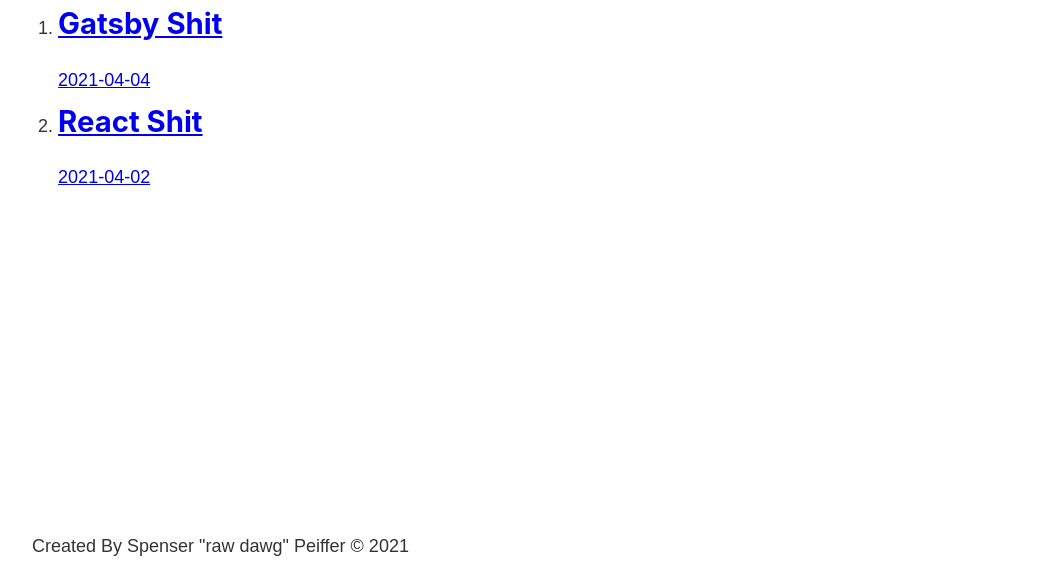
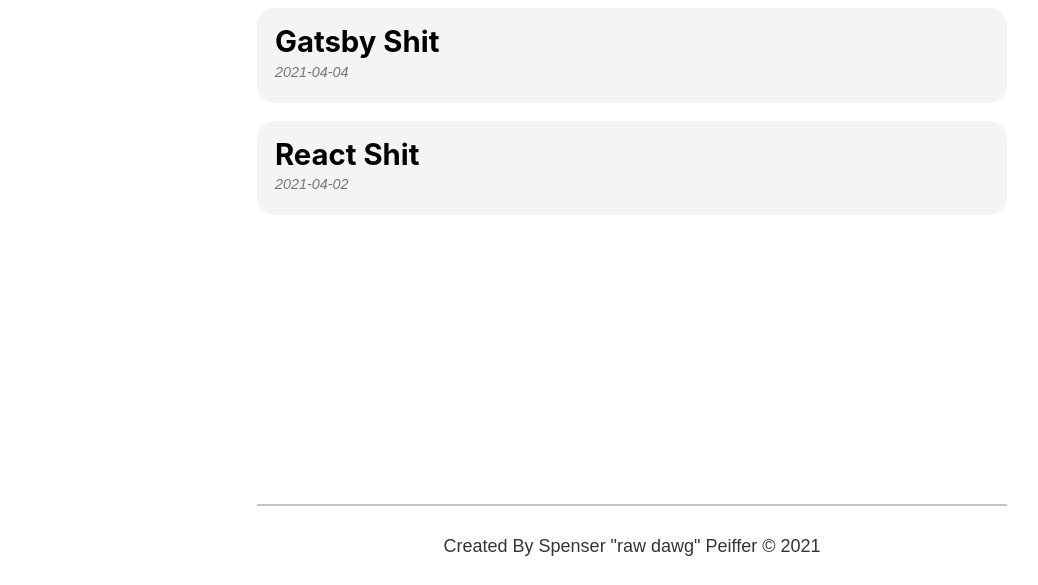
Before and after one commit to speiffer829/gatsby-bootcamp, a Gatsby site: page /Blog in a window 1280 px wide. Shown: the part 215-800 px from the top of the page, without its empty margins (8-1046 px from the left). Built offline with nearby package versions, Linux system fonts and the light colour scheme; Gatsby itself is replaced by a stand-in of ours.

Commit message:
blog images

```diff
--- a/gatsby-config.js
+++ b/gatsby-config.js
@@ -12,7 +12,7 @@
     foo: 'bar',
   },
   plugins: [
-    `gatsby-plugin-sass`,
+    'gatsby-plugin-sass',
     {
       resolve: 'gatsby-source-filesystem',
       options: {
@@ -20,6 +20,22 @@
         path: `${__dirname}/src/`
       }
     },
-    'gatsby-transformer-remark'
+    {
+      resolve: 'gatsby-transformer-remark',
+      options: {
+        plugins: [
+          'gatsby-remark-relative-images',
+          {
+            resolve: 'gatsby-remark-images',
+            options: {
+              maxWidth: 750,
+              linkImagesToOriginal: false
+            }
+          }
+        ]
+      }
+    },
+    'gatsby-plugin-sharp',
+
   ],
 }
--- a/package.json
+++ b/package.json
@@ -16,6 +16,9 @@
   "dependencies": {
     "gatsby": "^3.0.0",
     "gatsby-plugin-sass": "^4.0.0",
+    "gatsby-plugin-sharp": "^3.0.0",
+    "gatsby-remark-images": "^4.0.0",
+    "gatsby-remark-relative-images": "^2.0.2",
     "gatsby-source-filesystem": "^3.0.0",
     "gatsby-transformer-remark": "^3.0.0",
     "react": "^17.0.1",
--- a/src/pages/Blog.js
+++ b/src/pages/Blog.js
@@ -1,7 +1,7 @@
 import React from 'react'
 import Layout from "../Components/Layout";
 import { Link, graphql, useStaticQuery } from "gatsby"
-
+import * as blogStyles from './blog.module.scss'
 
 const BlogPage = () => {
 
@@ -26,14 +26,12 @@
   `
 )
 
-console.log( data );
-
 	return (
     <Layout className="blogpage">
       <h1>Blog</h1>
-      <ol>
+      <ol className={blogStyles.posts}>
         {data.allMarkdownRemark.edges.map(post => (
-          <li key={post.node.id}>
+          <li key={post.node.id} className={blogStyles.post}>
             <Link to={`/Blog/${post.node.fields.slug}`}>
               <h2>{post.node.frontmatter.title}</h2>
               <p>{post.node.frontmatter.date}</p>
--- /dev/null
+++ b/src/pages/blog.module.scss
@@ -0,0 +1,35 @@
+.posts{
+	list-style-type: none;
+	margin: 0;
+
+}
+
+.post{
+	margin: 1rem 0;
+
+
+	a{
+		background: #f4f4f4;
+		color: #000;
+		text-decoration: none;
+		display: block;
+		padding: 1rem;
+		transition: background 150ms;
+		border-radius: 1rem;
+
+
+		h2{
+			margin-bottom: 0;
+		}
+
+		p{
+			color: #777;
+			font-size: 0.8rem;
+			font-style: italic;
+		}
+
+		&:hover{
+			background: #e4e4e4;
+		}
+	}
+}
--- a/src/posts/gatsby.md
+++ b/src/posts/gatsby.md
@@ -5,6 +5,8 @@
 
 I Just launched a new bootcamp!
 
+![Memaw](./memaw.jpg)
+
 ## Topics Covered
 
 1. Gatsby
--- a/src/posts/react.md
+++ b/src/posts/react.md
@@ -3,4 +3,6 @@
 date: "2021-04-02"
 ---
 
+![frank](./frank.jpg)
+
 React is pretty cool but not better than Vue.js
--- a/src/styles/index.scss
+++ b/src/styles/index.scss
@@ -1,4 +1,6 @@
-$blue: #094862;
+$blue: #2550c6;
+// $blue: #094862;
+
 
 *{
 	box-sizing: border-box;
@@ -28,7 +30,7 @@
 			margin: 0;
 
 			a{
-				color: #094862;
+				color: $blue;
 				text-decoration: none;
 				border: solid 2px transparent;
 				padding: .5em;
@@ -36,7 +38,7 @@
 				transition: all 250ms;
 
 				&.current{
-					border-color: #094862;
+					border-color: $blue;
 				}
 			}
 
@@ -53,7 +55,7 @@
 	display: flex;
 	flex-direction: column;
 	min-height: 100vh;
-	max-width: 1200px;
+	max-width: 750px;
 	width: 100%;
 	margin: 0px auto;
 
@@ -702,3 +704,10 @@
     font-size: 100%;
   }
 }
+
+footer{
+  padding-top: 1.5rem;
+  margin-top: 1.5rem;
+  border-top: solid #c3c4c6 2px;
+  text-align: center;
+}
```
Also changed, not shown: src/posts/frank.jpg (added), 2 other files.
